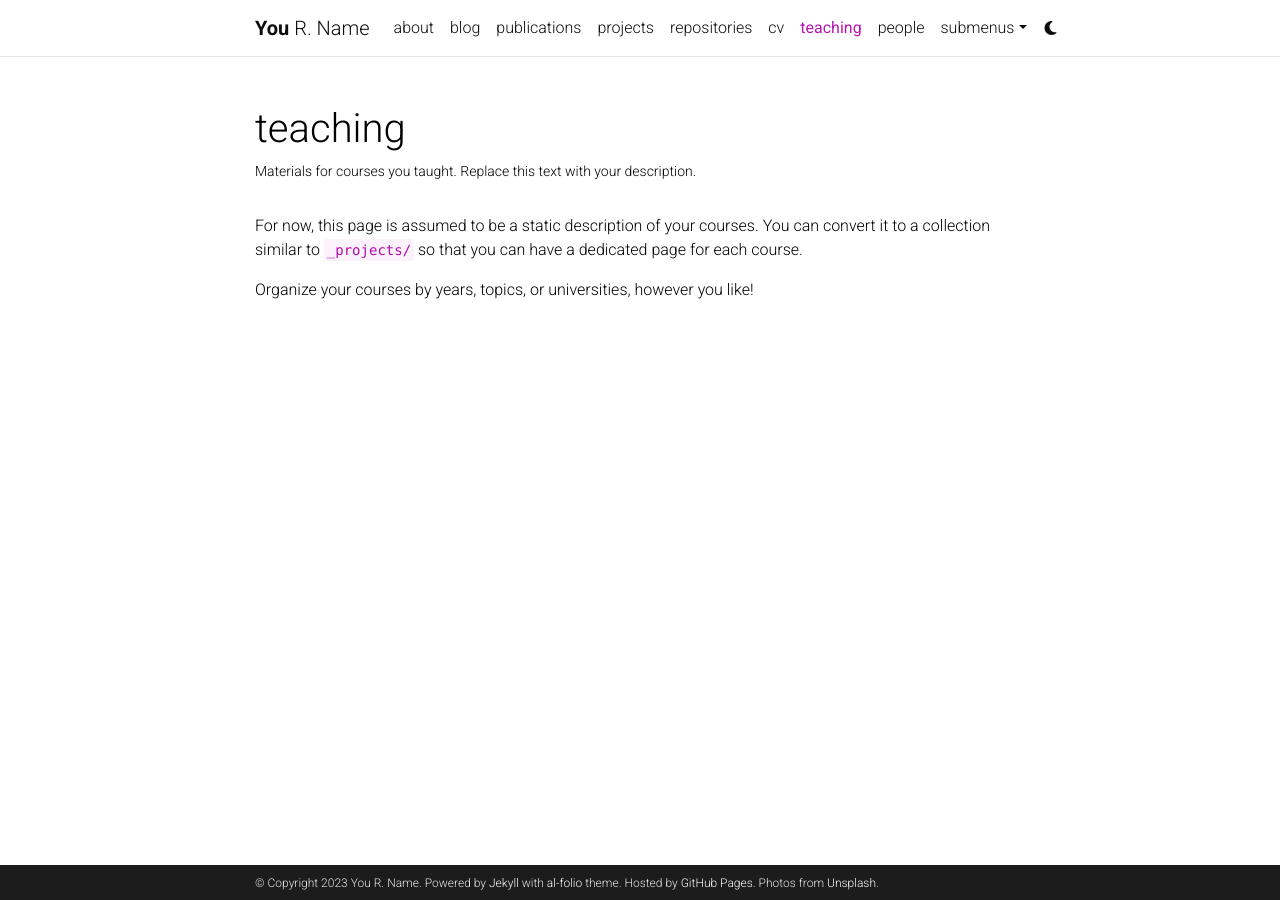
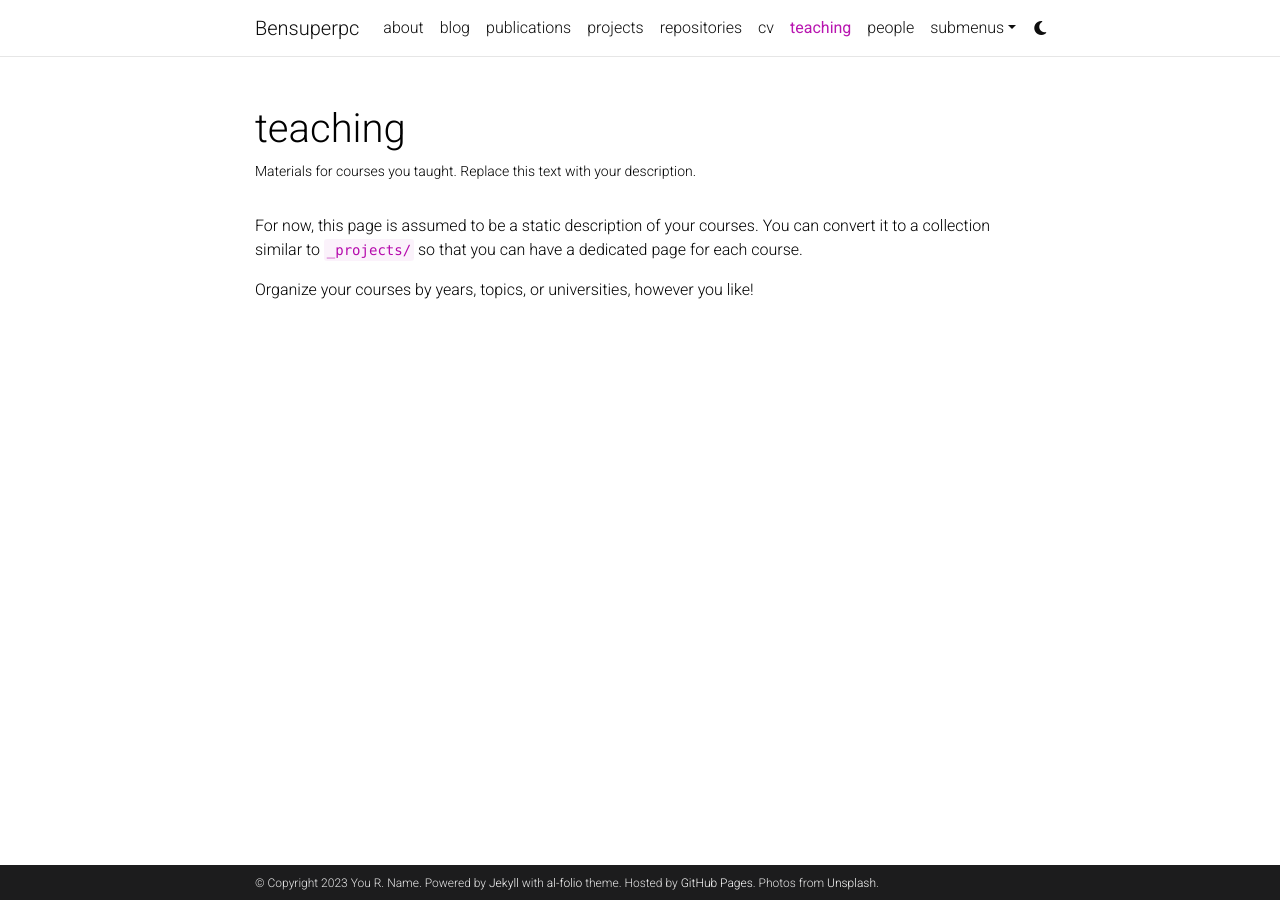
Before and after one commit to bensuperpc/old2.bensuperpc.github.io.old2, a Jekyll site: the page built from _pages/teaching.md, in a window 1280 px wide. Built offline with Jekyll 4.4.1, drawn with Linux system fonts in a browser that asks for light colours; comment, search, counter and statistics services are not loaded; a style sheet for code colours, icons or effects is not loaded.

Commit message:
Update _config.yml

```diff
--- a/_config.yml
+++ b/_config.yml
@@ -2,11 +2,11 @@
 # Site settings
 # -----------------------------------------------------------------------------
 
-title: blank # the website title (if blank, full name will be used instead)
+title: Bensuperpc # the website title (if blank, full name will be used instead)
 first_name: You
 middle_name: R.
 last_name: Name
-email: you@example.com
+email: bensuperpc@gmail.com
 description: > # the ">" symbol means to ignore newlines until "footer_text:"
   A simple, whitespace theme for academics. Based on [*folio](https://github.com/bogoli/-folio) design.
 footer_text: >
@@ -18,7 +18,7 @@
 lang: en # the language of your site (for example: en, fr, cn, ru, etc.)
 icon: ⚛️  # the emoji used as the favicon (alternatively, provide image name in /assets/img/)
 
-url: https://alshedivat.github.io # the base hostname & protocol for your site
+url: https://bensuperpc.github.io # the base hostname & protocol for your site
 baseurl: /al-folio # the subpath of your site, e.g. /blog/
 last_updated: false # set to true if you want to display last updated in the footer
 impressum_path:  # set to path to include impressum link in the footer, use the same path as permalink in a page, helps to conform with EU GDPR
@@ -67,7 +67,7 @@
 # Social integration
 # -----------------------------------------------------------------------------
 
-github_username: # your GitHub user name
+github_username: bensuperpc # your GitHub user name
 gitlab_username: # your GitLab user name
 twitter_username: # your Twitter handle
 mastodon_username: # your mastodon instance+username in the format instance.tld/@username
```
